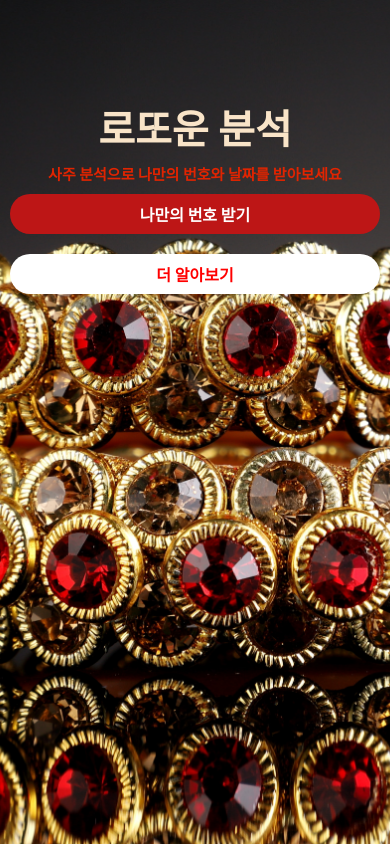
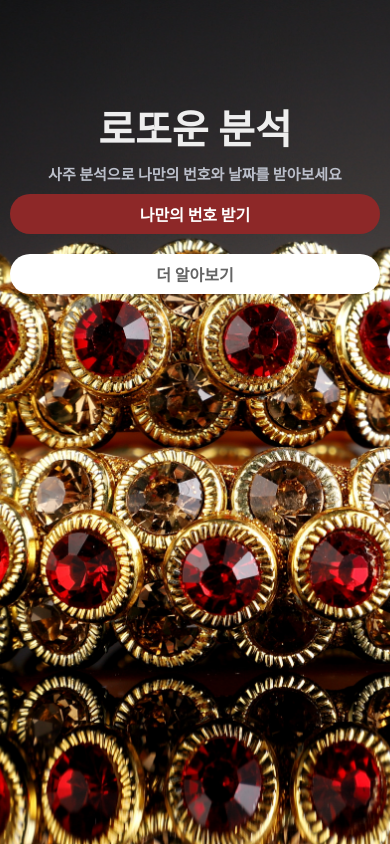
Before and after one commit to ByeonghoonJeon/myShopping, a React Native app: screen / in a window 390 px wide. Built offline with nearby package versions, Linux system fonts and the light colour scheme.

Commit message:
Button making

```diff
--- a/components/FirstPage/styles.js
+++ b/components/FirstPage/styles.js
@@ -18,13 +18,13 @@ const styles = StyleSheet.create({
   title: {
     fontSize: 40,
     fontWeight: "bold",
-    color: "#F9E4C8",
+    color: "#EEEEEE",
   },
   subTitle: {
     fontSize: 15,
     marginTop: "2%",
     fontWeight: "bold",
-    color: "#E02401",
+    color: "#BBBFCA",
   },
   image: {
     width: "100%",
--- a/components/StyledButtons/index.js
+++ b/components/StyledButtons/index.js
@@ -5,8 +5,8 @@ import styles from "./style";
 const StyledButton = (props) => {
   const { type, content, onPress } = props;
 
-  const backgroundColor = type === "primary" ? "#BD1616" : "white";
-  const textColor = type === "primary" ? "white" : "red";
+  const backgroundColor = type === "primary" ? "#8D2828" : "white";
+  const textColor = type === "primary" ? "white" : "#646464";
   return (
     <View style={styles.container}>
       <Pressable
```
